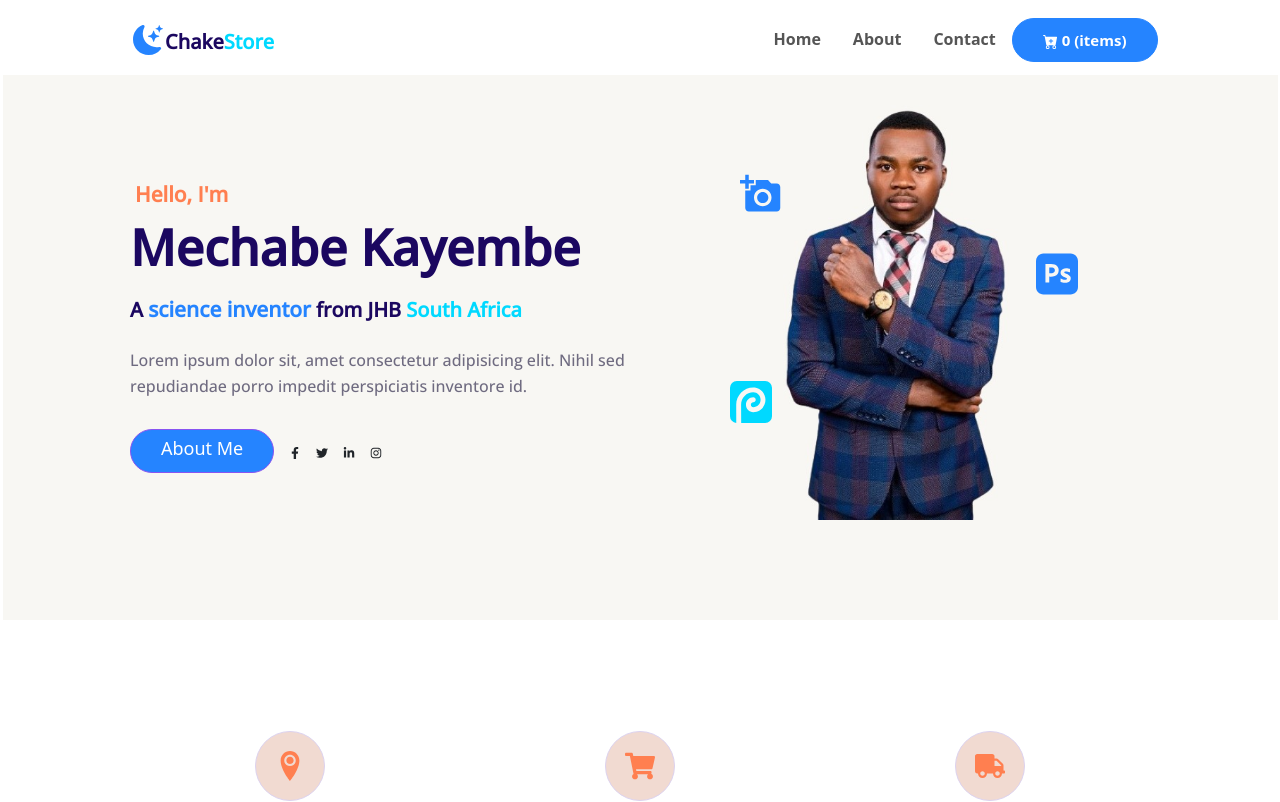
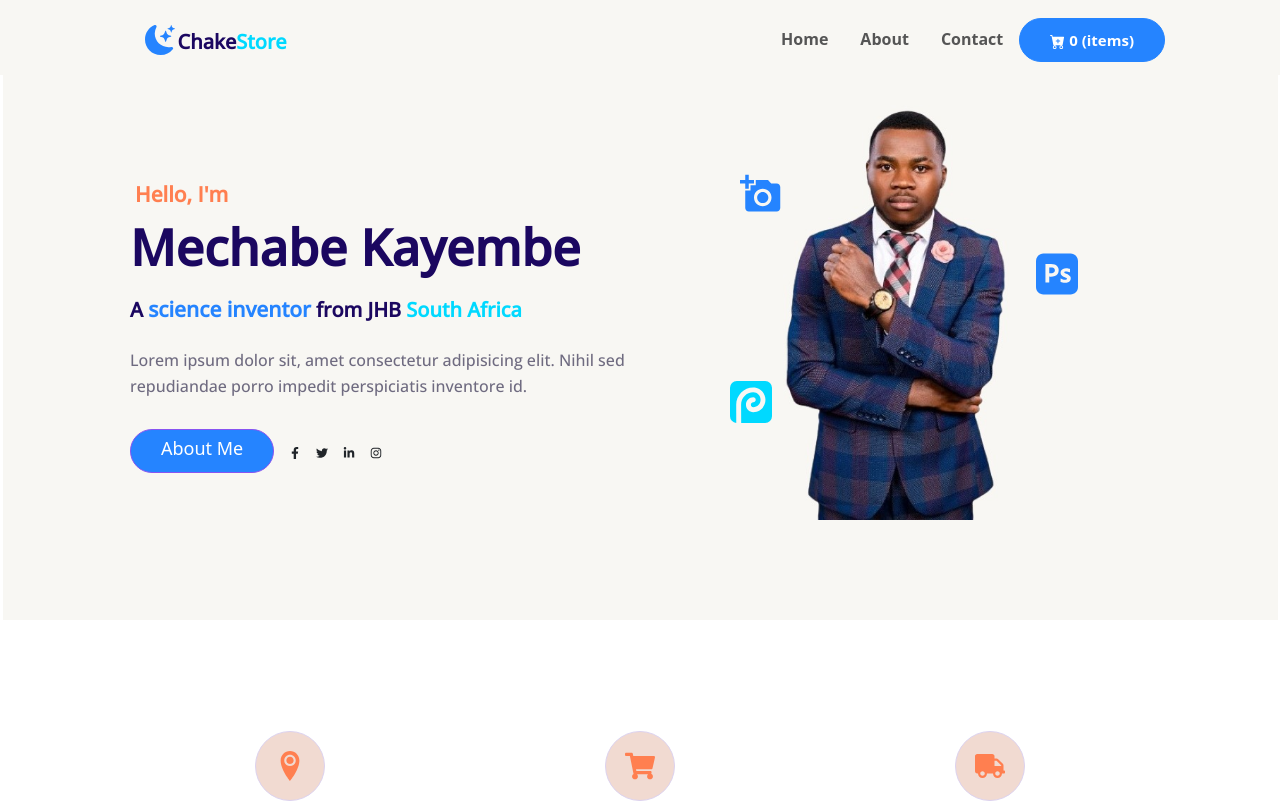
Before and after one commit to kito078/chack-me-store, a React (Create React App) app: page / in a window 1280 px wide. Shown: the top 802 px of the page. Built offline with nearby package versions, Linux system fonts and the light colour scheme.

Commit message:
first commit

```diff
--- a/src/components/Navbar/Navbar.css
+++ b/src/components/Navbar/Navbar.css
@@ -9,15 +9,20 @@
   --border-radius: 30px;
 }
 
+.nav-container{
+  background: #f8f7f3;
+  padding-top: 1.5rem;
+}
 
 .navigation {
+
   display: flex;
   align-items: center;
   justify-content: center;
   height: 60px;
   width: 100% !important;
-  padding: 0.5rem 0rem;
-  margin-top: 1.5rem;
+  padding: 0.5rem 0rem !important;
+
 
   }
 
@@ -101,7 +106,7 @@
     left: 0;
     width: 100%;
     /* height: calc(100vh - 60px); */
-    background-color: white;
+    background: #f8f7f3;
     display: none;
 
   }
--- a/src/components/Navbar/Navbar.js
+++ b/src/components/Navbar/Navbar.js
@@ -16,8 +16,9 @@ export default function Navbar(props) {
   );
 
   return (
+    <div className="nav-container">
       <nav className="container navigation">
-      <a href="/" className="brand-name ms-3">
+        <a href="/" className="brand-name ms-5">
           <h5 className="mb-4 d-flex">
             <span className="footer-brand me-1">
               <BsFillMoonStarsFill />
@@ -26,7 +27,6 @@ export default function Navbar(props) {
             <span className="brand-store mt-3">Store</span>
           </h5>
         </a>
-
         <button
           className="hamburger"
           onClick={() => {
@@ -47,7 +47,6 @@ export default function Navbar(props) {
             />
           </svg>
         </button>
-
         <div
           className={
             isNavExpanded ? "navigation-menu expanded" : "navigation-menu"
@@ -78,6 +77,7 @@ export default function Navbar(props) {
         </div>
         <div></div>
       </nav>
+    </div>
   );
 }
 
--- a/src/components/Product/newItem.js
+++ b/src/components/Product/newItem.js
@@ -1,7 +1,7 @@
-import ImageOne from "../../images/s3.jpg";
-import ImageTwo from "../../images/s4.jpg";
-import ImageThree from "../../images/s2.jpg";
-import ImageFour from "../../images/s1.jpg";
+import ImageOne from "../../images/a3.jpg";
+import ImageTwo from "../../images/a4.jpg";
+import ImageThree from "../../images/a2.jpg";
+import ImageFour from "../../images/a1.jpg";
 import ImageFive from "../../images/s5.jpg";
 
 import { AiTwotoneStar } from "react-icons/ai";
@@ -14,7 +14,7 @@ export const PRODUCTS = [
     title: "Dark Mouldin' Gel Wax With Coconut Oil 125Ml",
     description:
       "Firm Hold, Shine, Moisturizing & Conditioning. Also great for laying hairline",
-    img: ImageOne,
+    img: ImageFour,
     stars: <AiTwotoneStar />,
     bage: "NEW",
   },
@@ -59,7 +59,7 @@ export const PRODUCTS = [
     title: "Lorem ipsum dolor",
     description:
       "Lorem ipsum dolor sit amet, consectetur adipiscing elit, sed do eiusmod tempor incididunt ut labore et dolore magna aliqua. Ut enim ad minim veniam, quis nostrud exercitation ullamco laboris nisi ut aliquip ex ea .",
-    img: ImageOne,
+    img: ImageFour,
     stars: <AiTwotoneStar />,
 
     bage: "NEW",
@@ -94,7 +94,7 @@ export const PRODUCTS = [
     title: "Rush Methylated Spirits - 750ml",
 
     description: "Twice distilled from Pinot Noir grape pomace..",
-    img: ImageOne,
+    img: ImageFour,
     stars: <AiTwotoneStar />,
     bage: "NEW",
   },
```
Lines whose indentation alone changed are shown as unchanged.
